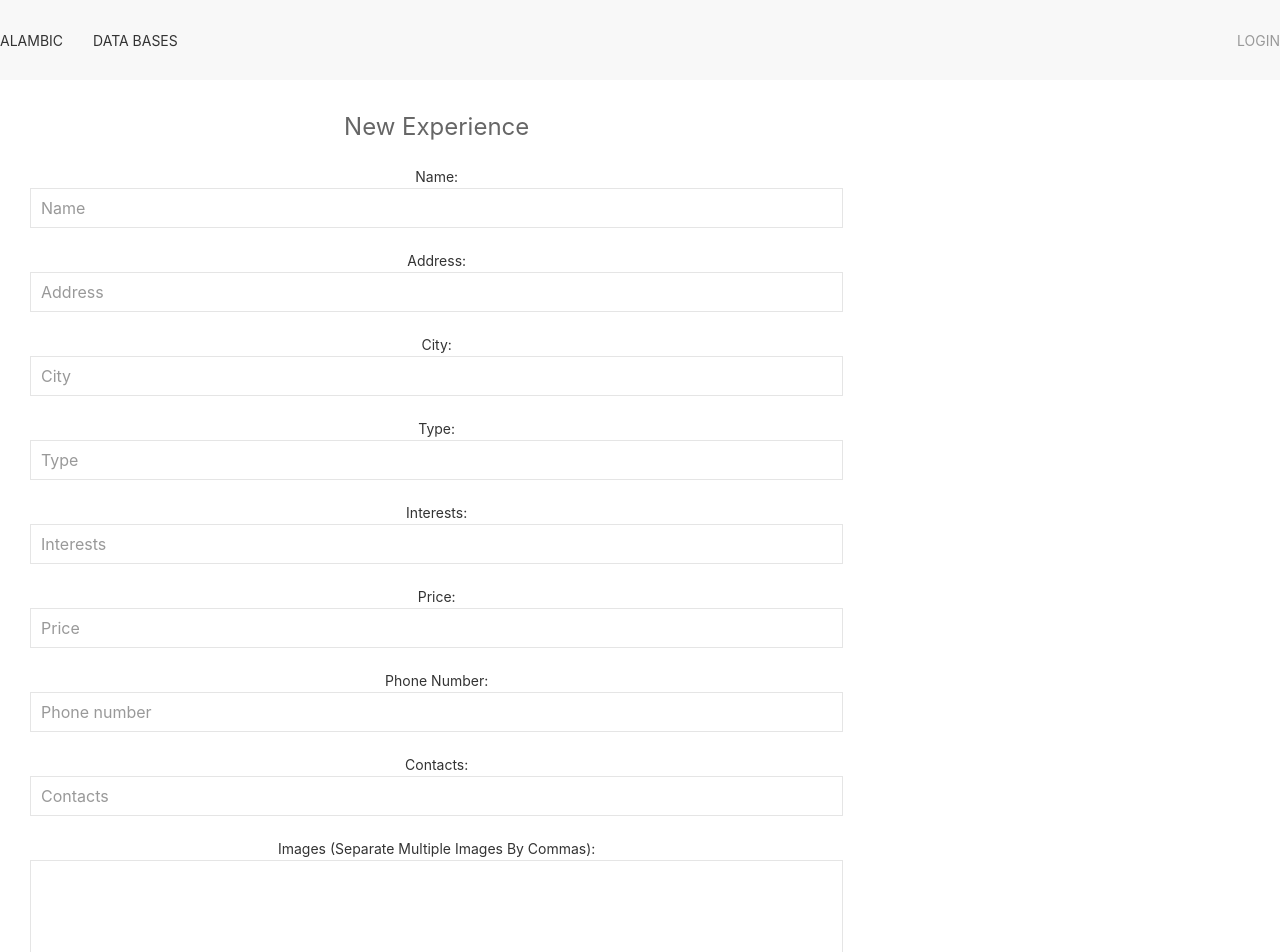
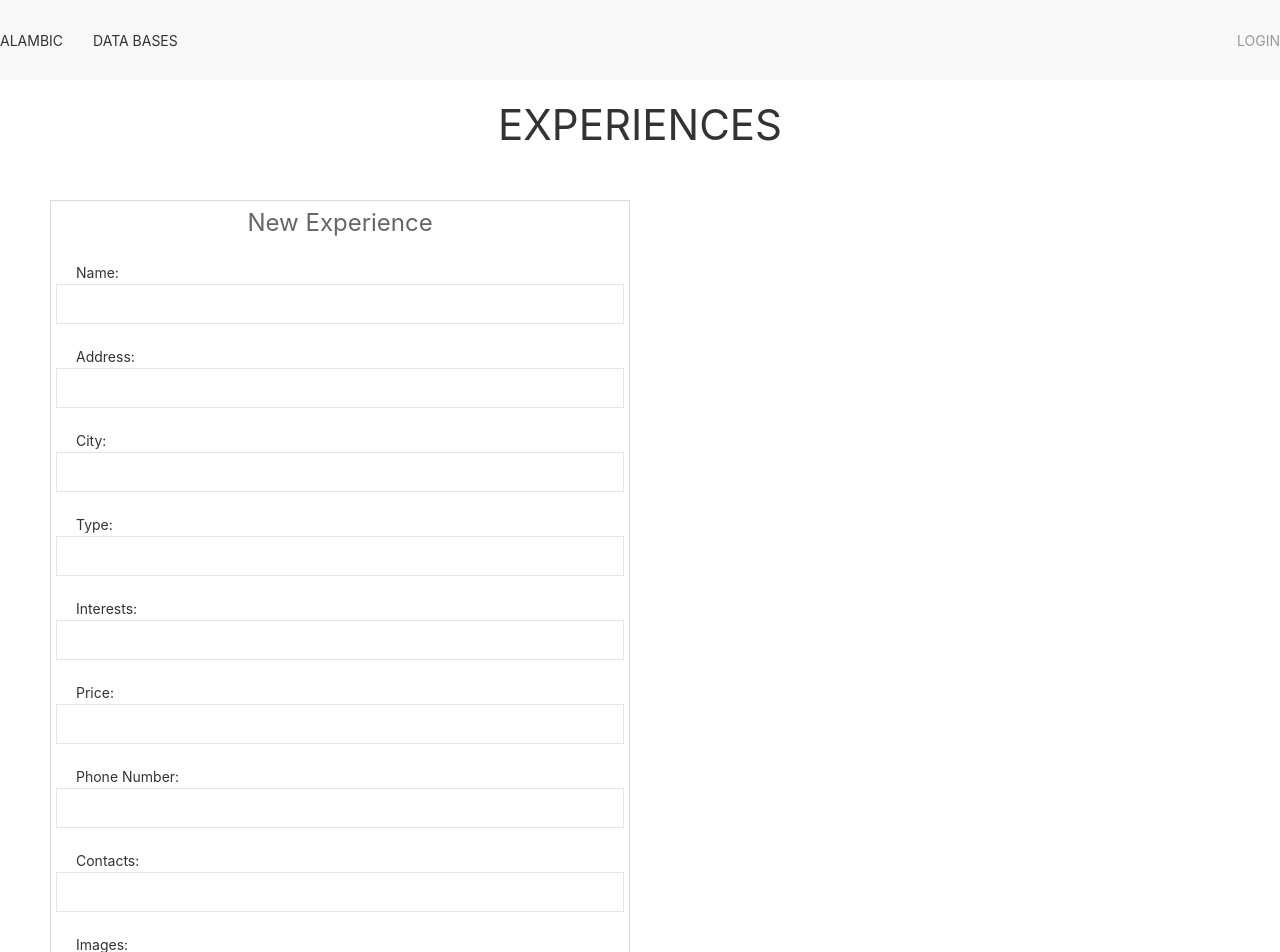
Before and after one commit to carlosgvinuesa/travel-agent-front, a React (Create React App) app: page /experiences/new in a window 1280 px wide. Shown: the top 952 px of the page. Built offline with nearby package versions, Linux system fonts and the light colour scheme.

Commit message:
added buttons

```diff
--- a/src/Components/CardDetail/cardDetail.js
+++ b/src/Components/CardDetail/cardDetail.js
@@ -6,7 +6,7 @@ import "dayjs/locale/es";
 dayjs.extend(relativeTime);
 
 class CardDetail extends Component {
-  removeItem = () => {};
+  removeItem = () => { };
   render() {
     const {
       images = [],
--- a/src/Components/CardHolder/cardHolder.js
+++ b/src/Components/CardHolder/cardHolder.js
@@ -7,7 +7,7 @@ class CardHolder extends Component {
   render() {
     const { base, user, model, setItem } = this.props;
     return (
-        <div className=" uk-grid uk-grid-small uk-child-width-expand@s uk-grid-match uk-child-width-1-3@l  uk-child-width-1-2@m uk-child-width-1-1@s">
+        <div className="uk-grid uk-grid-small uk-child-width-expand@s uk-grid-match uk-child-width-1-3@l  uk-child-width-1-2@m uk-child-width-1-1@s">
           {denormalizeData(base).map((userItem, index) => (
             <Card key={index} {...userItem} userId={user._id} model={model} setItem={setItem}/>
           ))}
--- a/src/Components/Common/InputField/inputField.js
+++ b/src/Components/Common/InputField/inputField.js
@@ -9,8 +9,8 @@ const InputField = ({
   value = "",
   ...props
 }) => (
-  <div className="uk-margin">
-    <label className="uk-form-label uk-text-capitalize">
+  <div className="uk-margin uk-text-left">
+    <label className="uk-form-label uk-text-capitalize uk-margin-left">
       {id}:
     </label>
     <div className="uk-form-controls">
--- a/src/Components/Common/TextAreaField/textAreaField.js
+++ b/src/Components/Common/TextAreaField/textAreaField.js
@@ -1,9 +1,9 @@
 import React from "react";
 
 const TextAreaField = ({ name, handleChange, hint, value }) => (
-  <div className="uk-margin">
-    <label className="uk-form-label uk-text-capitalize" htmlFor={name}>
-      {name} {hint && `(${hint})`}:
+  <div className="uk-margin uk-text-left">
+    <label className="uk-form-label uk-text-capitalize uk-margin-left" htmlFor={name}>
+      {name}:
     </label>
     <div className="uk-form-controls">
       <textarea
@@ -14,6 +14,7 @@ const TextAreaField = ({ name, handleChange, hint, value }) => (
         cols="30"
         rows="5"
         value={value}
+        placeholder={hint}
       ></textarea>
     </div>
   </div>
--- a/src/Components/Forms/ClientForm/clientForm.js
+++ b/src/Components/Forms/ClientForm/clientForm.js
@@ -6,6 +6,7 @@ import TextAreaField from "../../Common/TextAreaField/textAreaField";
 
 class ClientForm extends Component {
     state = {
+        user: {},
         client: {},
     };
 
@@ -23,8 +24,12 @@ class ClientForm extends Component {
 
     handleClick = () => {
         let { email } = this.state.client;
+        let { user, client } = this.state;
         searchUser(`email=${email}`).then((res) => {
-            console.log("Client:", res);
+            let { name, last_name, _id } = res.data.result[0];
+            user = { ...client, "name": name, "last_name": last_name }
+            client = { "user": _id }
+            this.setState({ user: user, client: client });
         })
     }
 
@@ -32,15 +37,16 @@ class ClientForm extends Component {
         e.preventDefault();
         const { client } = this.state;
         const { history } = this.props;
-        createClient(client)
-            .then((res) => {
-                history.push("/");
-            })
-            .catch((res) => console.error(res.response));
+        console.log(this.state.client);
+        // createClient(client)
+        //     .then((res) => {
+        //         history.push("/");
+        //     })
+        //     .catch((res) => console.error(res.response));
     };
 
     render() {
-        const { client } = this.state;
+        const { user, client } = this.state;
         return (
             <div className="uk-modal-body">
                 <div className="uk-margin" uk-margin="true">
@@ -60,21 +66,21 @@ class ClientForm extends Component {
                     <InputField
                         name="name"
                         id="Name"
-                        value={client.name}
+                        value={user.name}
                         placeholder="Client's name"
                         handleChange={this.handleChange}
                     />
                     <InputField
                         name="last_name"
                         id="Last name"
-                        value={client.last_name}
+                        value={user.last_name}
                         placeholder="Client's last name"
                         handleChange={this.handleChange}
                     />
                     <InputField
                         name="email"
                         id="Email"
-                        value={client.email}
+                        value={user.email}
                         placeholder="Client's email"
                         handleChange={this.handleChange}
                     />
@@ -84,7 +90,7 @@ class ClientForm extends Component {
                         handleChange={this.handleChange}
                     />
                     <button type="submit" className="uk-button uk-button-primary uk-text-capitalize">
-                        Create Customer
+                        Create Client
                     </button>
                 </form>
             </div>
--- a/src/Components/Forms/SharedForm/sharedForm.js
+++ b/src/Components/Forms/SharedForm/sharedForm.js
@@ -4,6 +4,7 @@ import { createRestaurant } from "../../../services/restaurantServices";
 import { createHotel } from "../../../services/hotelServices";
 import InputField from "../../Common/InputField/inputField";
 import TextAreaField from "../../Common/TextAreaField/textAreaField";
+import Slider from "../../Common/Slider/slider";
 
 const services = {
     experiences: createExperience,
@@ -33,8 +34,8 @@ class SharedForm extends Component {
         const { data } = this.state;
         const { history } = this.props;
         const { path } = this.props.match;
-        const model = path.split("/")[1];
-        console.log("data:", data);
+        const model = path.split("/")[2];
+        console.log("path:", path);
         services[model](data)
             .then((res) => {
                 history.push("/");
@@ -48,50 +49,46 @@ class SharedForm extends Component {
         const model = path.split("/")[1];
 
         return (
-            <div className="uk-modal-body">
-                <form className="uk-width-2-3" onSubmit={this.handleSubmit}>
+            <div className="uk-width-1-1 uk-margin-top">
+                <h1>{model.toUpperCase()}</h1>
+                <div className="form-new">
+                    <form className="uk-width-1-2 form-border" onSubmit={this.handleSubmit}>
                         <legend className="uk-legend uk-text-capitalize">New {model.slice(0, -1)}</legend>
 
                         <InputField
                             name="name"
                             id="Name"
                             value={data.name}
-                        placeholder="Name"
                             handleChange={this.handleChange}
                         />
                         <InputField
                             name="address"
                             id="Address"
                             value={data.address}
-                        placeholder="Address"
                             handleChange={this.handleChange}
                         />
                         <InputField
                             name="city"
                             id="City"
                             value={data.city}
-                        placeholder="City"
                             handleChange={this.handleChange}
                         />
                         <InputField
                             name="type"
                             id="Type"
                             value={data.type}
-                        placeholder="Type"
                             handleChange={this.handleChange}
                         />
                         <InputField
                             name="interests"
                             id="Interests"
                             value={data.interests}
-                        placeholder="Interests"
                             handleChange={this.handleChange}
                         />
                         <InputField
                             name="price"
                             id="Price"
                             value={data.price}
-                        placeholder="Price"
                             handleChange={this.handleChange}
                         />
 
@@ -101,14 +98,12 @@ class SharedForm extends Component {
                                     name="discount"
                                     id="Discount"
                                     value={data.discount}
-                                placeholder="Discount offered"
                                     handleChange={this.handleChange}
                                 />
                                 <InputField
                                     name="food_types"
                                     id="Food type"
                                     value={data.food_types}
-                                placeholder="Type of food offered"
                                     handleChange={this.handleChange}
                                 />
                             </div>
@@ -118,14 +113,12 @@ class SharedForm extends Component {
                             name="phone_numbers"
                             id="Phone Number"
                             value={data.phone_numbers}
-                        placeholder="Phone number"
                             handleChange={this.handleChange}
                         />
                         <InputField
                             name="contacts"
                             id="Contacts"
                             value={data.contacts}
-                        placeholder="Contacts"
                             handleChange={this.handleChange}
                         />
                         <TextAreaField
@@ -148,6 +141,30 @@ class SharedForm extends Component {
                             Create {model.slice(0, -1)}
                         </button>
                     </form>
+
+                    <div className="uk-width-1-2 uk-margin-left" uk-grid="true">
+                        <div>
+                            <div className="uk-card uk-card-default">
+                                <div className="">
+                                    {data ? (
+                                        <h3 className="uk-card-title">{data.name}</h3>
+                                    ) : null}
+                                    {data ? Object.entries(data)
+                                        .filter(item => item[0] !== "images" && item[0] !== "phone_numbers" && item[0] !== "name")
+                                        .map((item, index) => (
+                                            <div key={index} className="uk-margin-left uk-margin-small uk-text-left">
+                                                <b className="uk-text-capitalize">{item[0]}:</b> {item[1]}
+                                            </div>
+                                        )) : null}
+                                </div>
+                                <div className="uk-card-media-bottom">
+                                    <Slider images={data.images ? data.images : []} />
+                                </div>
+                            </div>
+                        </div>
+                    </div>
+                </div>
+
             </div>
         )
     }
--- a/src/Components/Forms/TransportForm/transportForm.js
+++ b/src/Components/Forms/TransportForm/transportForm.js
@@ -2,6 +2,7 @@ import React, { Component } from "react";
 import { createTransport } from "../../../services/transportServices";
 import InputField from "../../Common/InputField/inputField";
 import TextAreaField from "../../Common/TextAreaField/textAreaField";
+import Slider from "../../Common/Slider/slider";
 
 class TransportForm extends Component {
     state = {
@@ -18,6 +19,7 @@ class TransportForm extends Component {
         let { transport } = this.state;
         transport = { ...transport, [e.target.name]: e.target.value.split(",") };
         this.setState({ transport });
+        console.log("Images:", transport.images)
     };
 
     handleSubmit = (e) => {
@@ -37,15 +39,16 @@ class TransportForm extends Component {
     render() {
         const { transport } = this.state;
         return (
-            <div className="uk-modal-body">
-                <form className="uk-width-2-3" onSubmit={this.handleSubmit}>
+            <div className="uk-width-1-1 uk-margin-top">
+                <h1>TRANSPORTS</h1>
+                <div className="form-new">
+                    <form className="uk-width-1-2 form-border" onSubmit={this.handleSubmit}>
                         <legend className="uk-legend">New Transport</legend>
 
                         <InputField
                             name="name"
                             id="Route"
                             value={transport.name}
-                        placeholder="Add route"
                             handleChange={this.handleChange}
                         />
                         <div className="uk-margin">
@@ -71,7 +74,7 @@ class TransportForm extends Component {
                             name="price"
                             id="Price"
                             value={transport.price}
-                        placeholder="Price per person"
+                            placeholder="price per person"
                             handleChange={this.handleChange}
                         />
                         <TextAreaField
@@ -94,6 +97,30 @@ class TransportForm extends Component {
                             Create Transport
                         </button>
                     </form>
+
+                    <div className="uk-width-1-2 uk-margin-left" uk-grid="true">
+                        <div>
+                            <div className="uk-card uk-card-default">
+                                <div className="">
+                                    {transport ? (
+                                        <h3 className="uk-card-title">{transport.name}</h3>
+                                    ) : null}
+                                    {transport ? Object.entries(transport)
+                                        .map((item, index) => (
+                                            item[0] === "images" ? null : (
+                                                <div key={index} className="uk-margin-left uk-margin-small uk-text-left">
+                                                    <b className="uk-text-capitalize">{item[0]}:</b> {item[1]}
+                                                </div>
+                                            )
+                                        )) : null}
+                                </div>
+                                <div className="uk-card-media-bottom">
+                                    <Slider images={transport.images ? transport.images : []} />
+                                </div>
+                            </div>
+                        </div>
+                    </div>
+                </div>
             </div>
         )
     }
--- a/src/index.css
+++ b/src/index.css
@@ -11,3 +11,13 @@ code {
   font-family: source-code-pro, Menlo, Monaco, Consolas, 'Courier New',
     monospace;
 }
+
+.form-border {
+  border: solid 1px rgb(219, 217, 217);
+  padding: 5px;
+}
+
+.form-new {
+  display: flex;
+  margin: 50px;
+}
```
Also changed, not shown: src/Components/Card/card.js (+14 -2 lines), src/Components/Collection/collection.js (+8 -1 lines), src/Components/Navbar/navbar.js (+0 -9 lines). Lines whose indentation alone changed are shown as unchanged.
